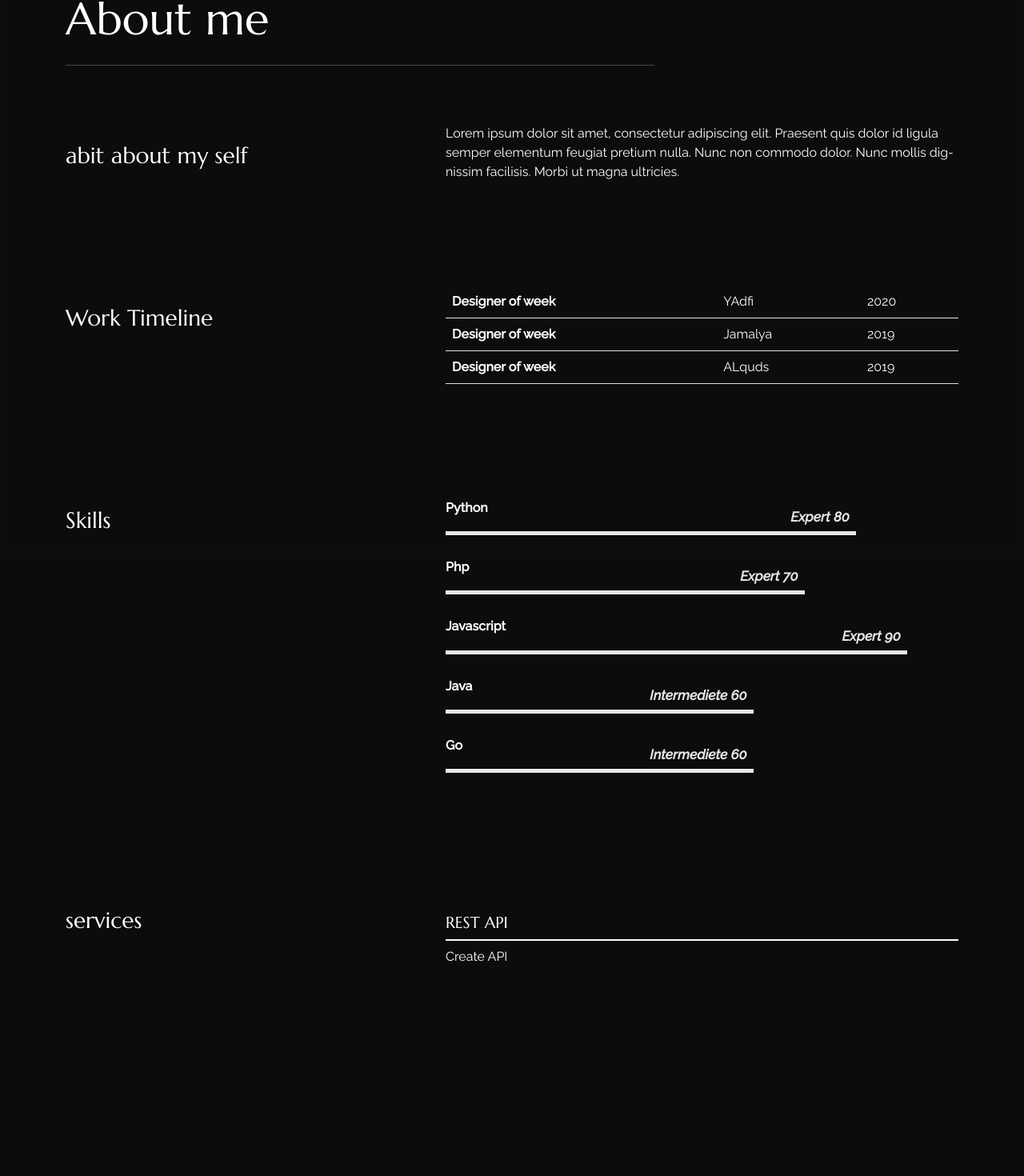
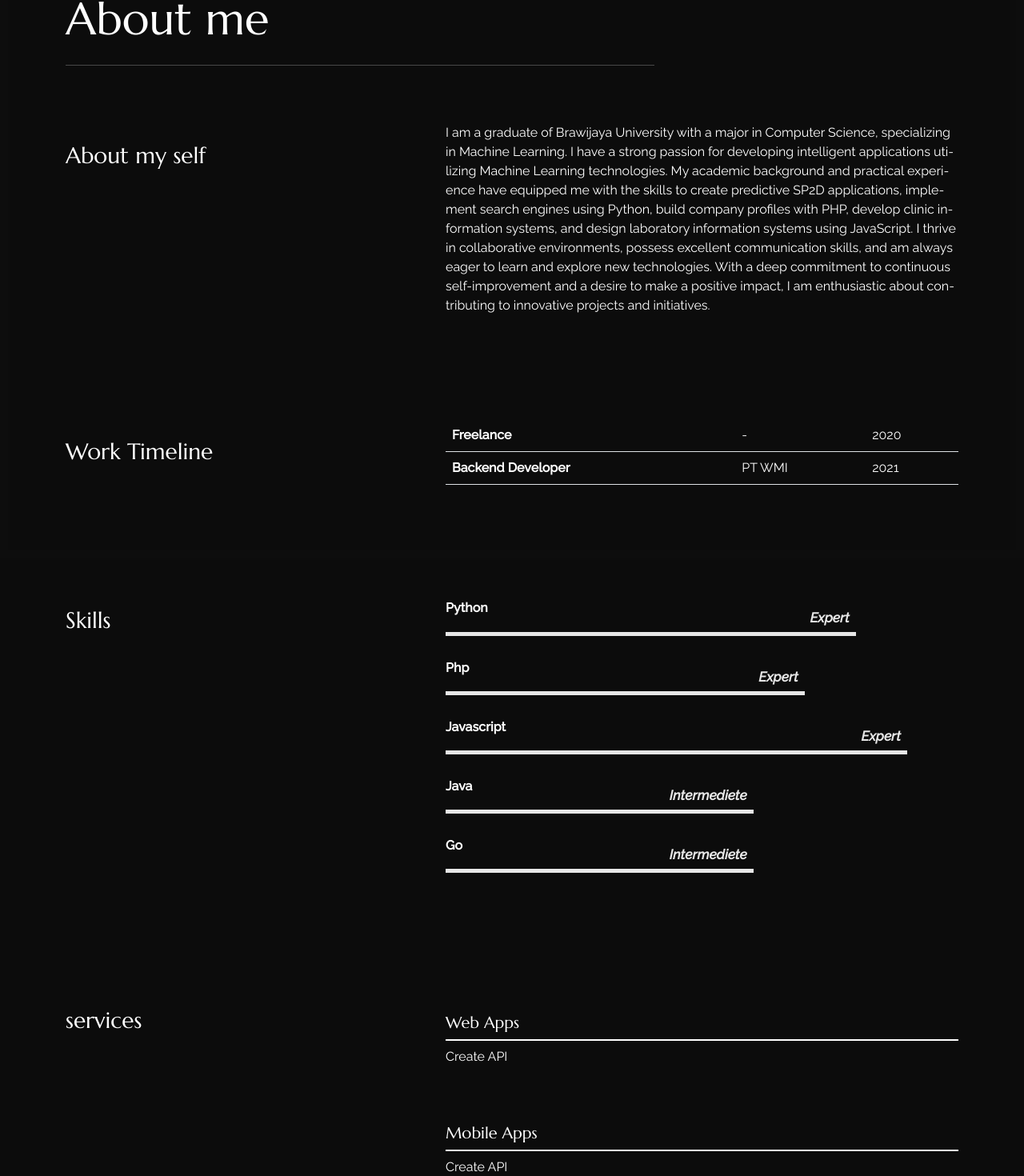
Before and after one commit to rahmadridl/cv, a React (Create React App) app: page /about in a window 1280 px wide. Shown: the part 102-1572 px from the top of the page at 80% size. Before the commit the page ends 1350 px from the top, so only its background shows below. Built offline with nearby package versions, Linux system fonts and the light colour scheme.

Commit message:
/fix content

```diff
--- a/src/content_option.js
+++ b/src/content_option.js
@@ -25,26 +25,26 @@ const introdata = {
 };
 
 const dataabout = {
-  title: "abit about my self",
+  title: "About my self",
   aboutme:
-    "Lorem ipsum dolor sit amet, consectetur adipiscing elit. Praesent quis dolor id ligula semper elementum feugiat pretium nulla. Nunc non commodo dolor. Nunc mollis dignissim facilisis. Morbi ut magna ultricies.",
+    "I am a graduate of Brawijaya University with a major in Computer Science, specializing in Machine Learning. I have a strong passion for developing intelligent applications utilizing Machine Learning technologies. My academic background and practical experience have equipped me with the skills to create predictive SP2D applications, implement search engines using Python, build company profiles with PHP, develop clinic information systems, and design laboratory information systems using JavaScript. I thrive in collaborative environments, possess excellent communication skills, and am always eager to learn and explore new technologies. With a deep commitment to continuous self-improvement and a desire to make a positive impact, I am enthusiastic about contributing to innovative projects and initiatives.",
 };
 const worktimeline = [
   {
-    jobtitle: "Designer of week",
-    where: "YAdfi",
+    jobtitle: "Freelance",
+    where: "-",
     date: "2020",
   },
   {
-    jobtitle: "Designer of week",
-    where: "Jamalya",
-    date: "2019",
+    jobtitle: "Backend Developer",
+    where: "PT WMI",
+    date: "2021",
   },
-  {
-    jobtitle: "Designer of week",
-    where: "ALquds",
-    date: "2019",
-  },
+  // {
+  //   jobtitle: "Designer of week",
+  //   where: "ALquds",
+  //   date: "2019",
+  // },
 ];
 
 const skills = [
@@ -72,15 +72,15 @@ const skills = [
 
 const services = [
   {
-    title: "REST API",
+    title: "Web Apps",
     description:
       "Create API",
   },
-//   {
-//     title: "Mobile Apps",
-//     description:
-//       "Lorem ipsum dolor sit amet, consectetur adipiscing elit. Sed at nisl euismod urna bibendum sollicitudin.",
-//   },
+  {
+    title: "Mobile Apps",
+    description:
+      "Create API",
+  },
 //   {
 //     title: "Wordpress Design",
 //     description:
@@ -168,7 +168,7 @@ const contactConfig = {
   YOUR_EMAIL: "rahmadridho17@gmail.com",
   YOUR_FONE: "(+62)123-4567",
   description:
-    "Lorem ipsum dolor sit amet, consectetur adipiscing elit. Morbi vehicula eu nunc et sollicitudin. Cras pulvinar, nisi at imperdiet pharetra. ",
+    "Feel free to reach out to discuss potential collaborations or exciting opportunities in the tech world.",
   // creat an emailjs.com account
   // check out this tutorial https://www.emailjs.com/docs/examples/reactjs/
   YOUR_SERVICE_ID: "service_id",
--- a/src/pages/about/index.js
+++ b/src/pages/about/index.js
@@ -81,7 +81,7 @@ export const About = () => {
                         width: `${data.value}%`,
                       }}
                     >
-                      <div className="progress-value">{nilai(data.value)} {data.value}</div>
+                      <div className="progress-value">{nilai(data.value)}</div>
                     </div>
                   </div>
                 </div>
```
